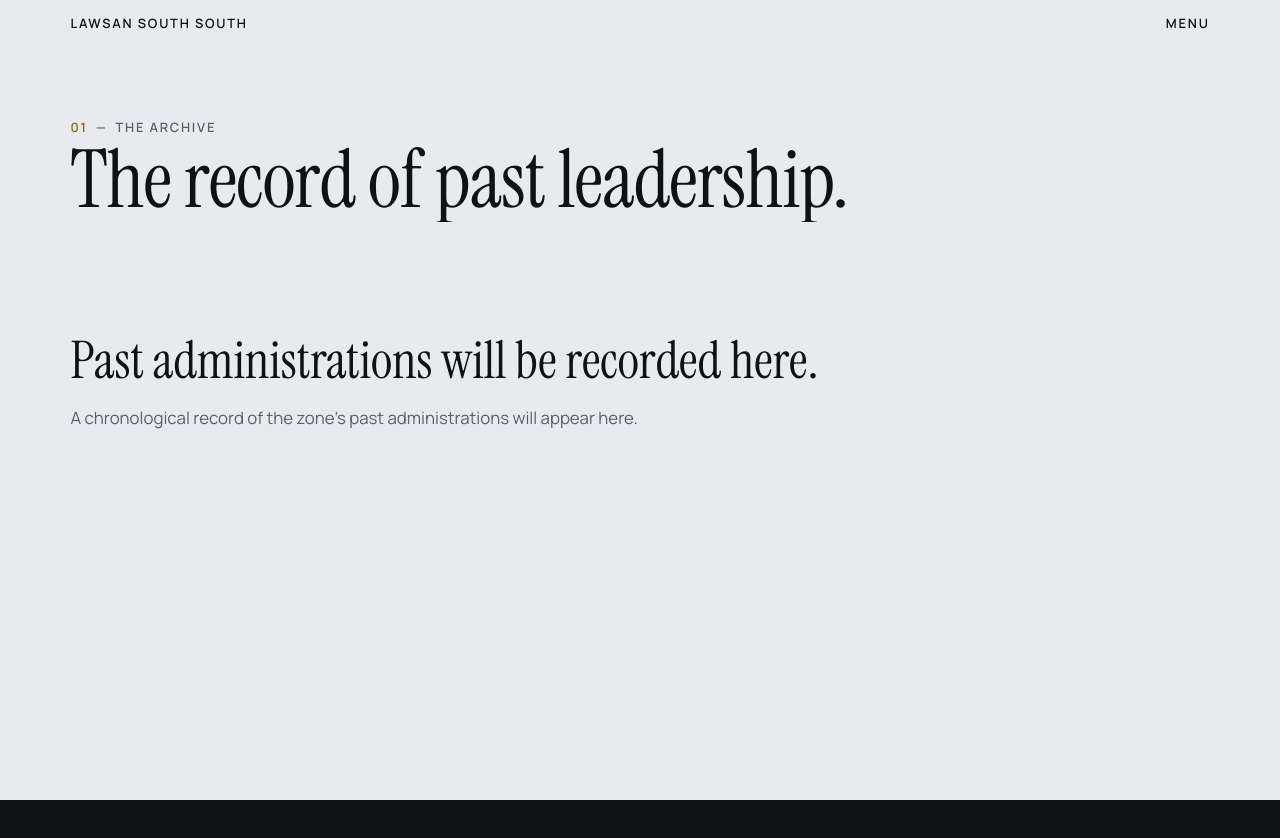
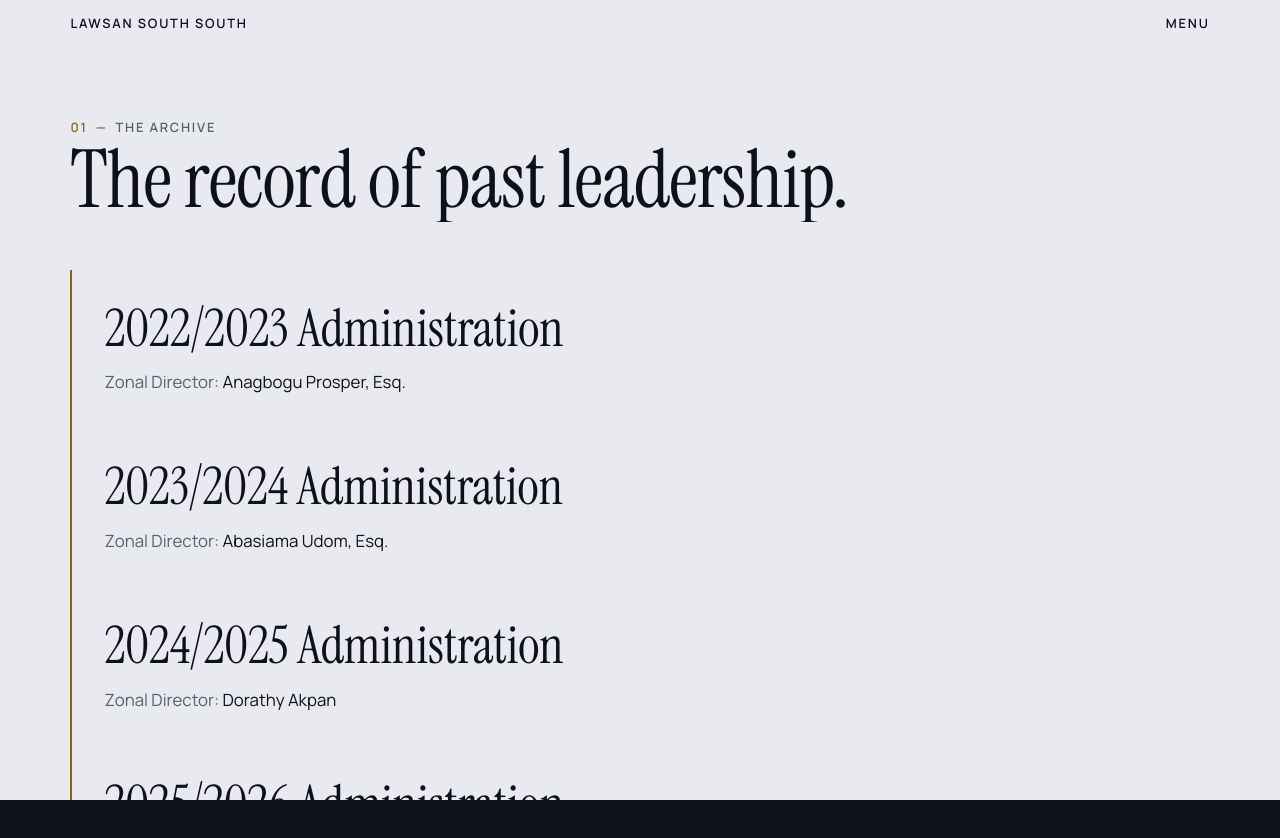
Before and after one commit to itztonydoubra-hash/SSZC, a Next.js app: page /archive in a window 1280 px wide. Shown: the top 838 px of the page. Before the commit the page ends 800 px from the top, so only its background shows below. Built offline with nearby package versions, Linux system fonts and the light colour scheme.

Commit message:
content: populate past administrations archive 2022–2026

```diff
--- a/content/data/administrations.ts
+++ b/content/data/administrations.ts
@@ -6,4 +6,21 @@
  */
 import type { Administration } from "../types";
 
-export const administrations: Administration[] = [];
+export const administrations: Administration[] = [
+  {
+    session: "2022/2023 Administration",
+    director: "Anagbogu Prosper, Esq.",
+  },
+  {
+    session: "2023/2024 Administration",
+    director: "Abasiama Udom, Esq.",
+  },
+  {
+    session: "2024/2025 Administration",
+    director: "Dorathy Akpan",
+  },
+  {
+    session: "2025/2026 Administration",
+    director: "Ewomazino Frank, COL",
+  },
+];
```
